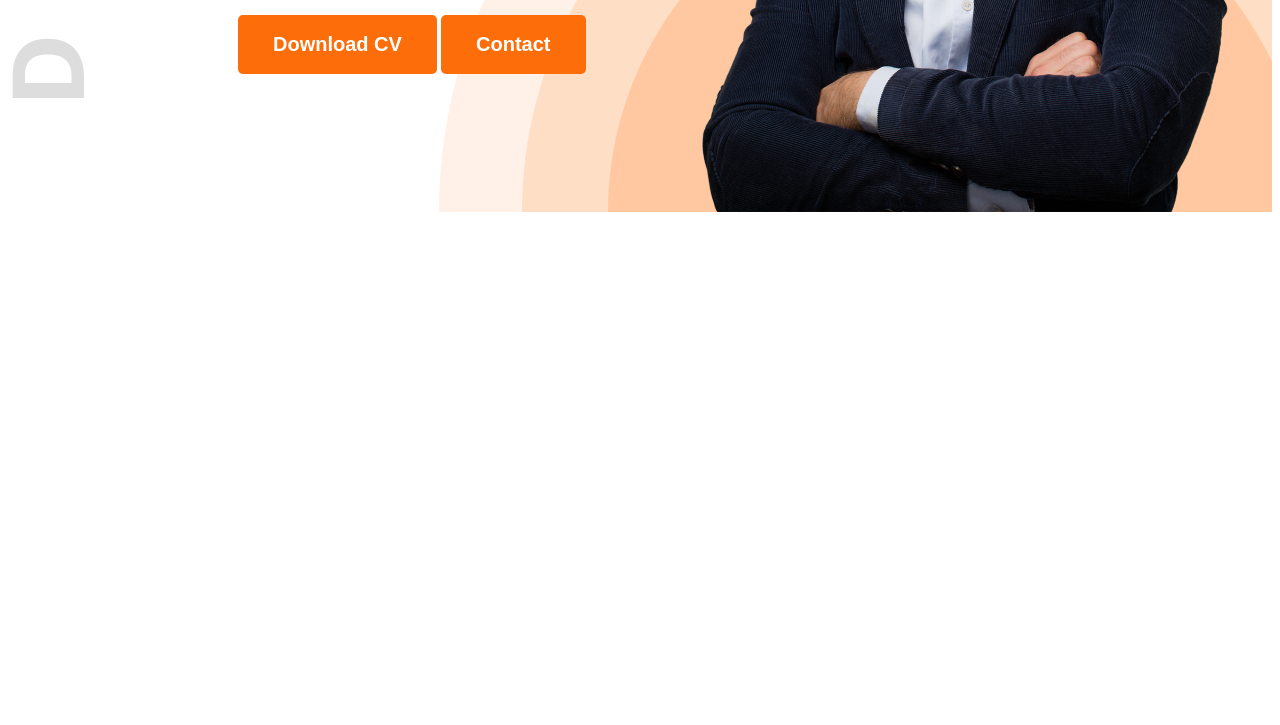
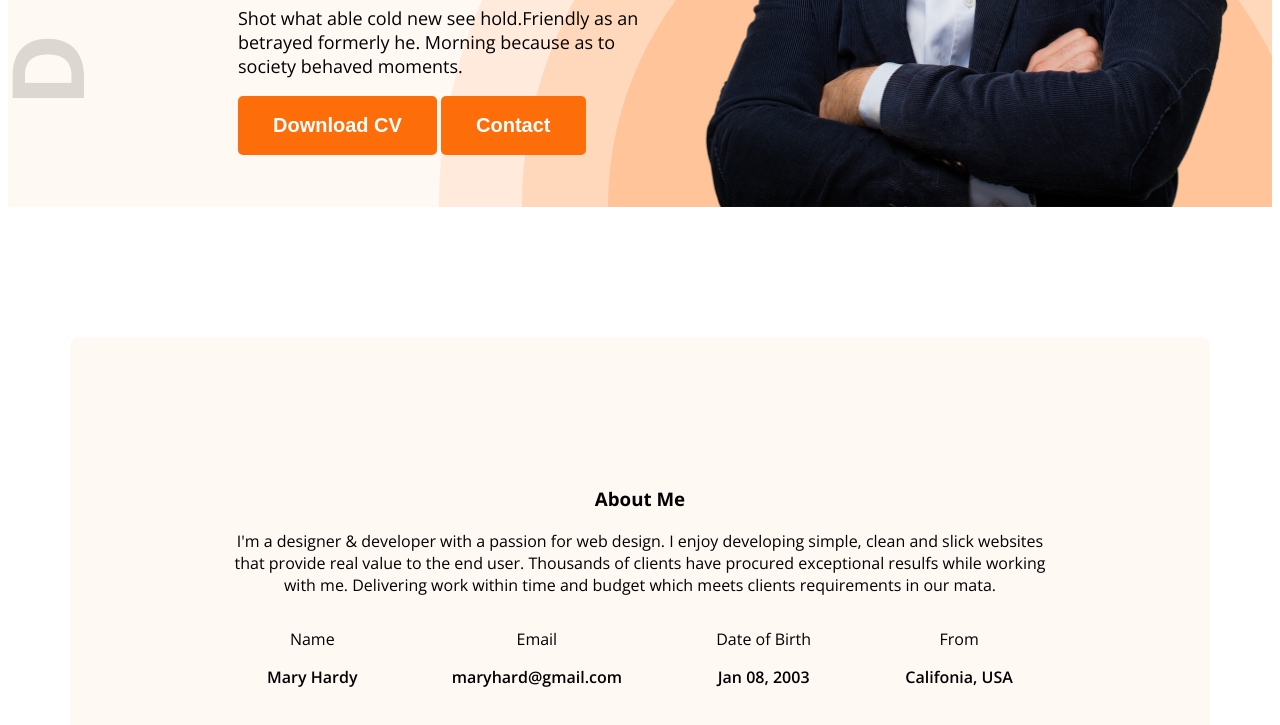
Before and after one commit to TanzirulIslam22/study-portfolio, a plain HTML site: page index.html in a window 1280 px wide. Shown: the part 715-1440 px from the top of the page. Before the commit the page ends 935 px from the top, so only its background shows below. Drawn offline with nearby package versions, Linux system fonts and the light colour scheme.

Commit message:
after about me

```diff
--- a/Styles/style.css
+++ b/Styles/style.css
@@ -6,6 +6,11 @@
 }
 
 /* shared style  */
+
+.secondary-bg {
+  background-color: #fff8f3;
+}
+
 .text-primary {
   color: #fd6e0a;
 }
@@ -24,12 +29,15 @@
   border: none;
 }
 
+.section-title {
+}
+
 /* header */
 
-.header{
-    background-image: url(../images/developer.png),url(../images/header_bg.png);
+.header {
+  background-image: url(../images/developer.png), url(../images/header_bg.png);
   background-repeat: no-repeat;
-    background-position: top left, bottom right ;
+  background-position: top left, bottom right;
 }
 
 /* nav styles */
@@ -62,18 +70,19 @@ nav li a {
 
 /* banner styles */
 
-.banner{
+.banner {
   display: flex;
   justify-content: space-between;
   margin: 0 35px 0 230px;
 }
-.banner-content{
+.banner-content {
   max-width: 580px;
 }
 
 .banner-greetings {
   font-size: 45px;
   font-weight: 600;
+
   }
 
 .banner-title {
@@ -81,10 +90,36 @@ nav li a {
   font-size: 85px;
 }
 
-.banner-description{
+.banner-description {
   font-size: 18px;
 }
 
-.banner-profile-picture{
+.banner-profile-picture {
+  width: 580px;
+}
 
+/* main styles */
+
+main{
+    max-width: 1140px;
+    margin: 0 auto;
 }
+
+
+/* ABOUT STYLES */
+
+.about {
+  border-radius: 10px;
+  padding: 130px 150px;
+  text-align: center;
+  margin-top: 130px;
+}
+
+.about-items{
+    display: flex;
+    justify-content: space-around;
+}
+
+.item-description{
+    font-weight: 600;
+}
--- a/index.html
+++ b/index.html
@@ -13,7 +13,7 @@
     <link rel="stylesheet" href="Styles/style.css" />
   </head>
   <body class="open-sans-normal">
-    <header class="header">
+    <header class="header secondary-bg">
       <nav>
         <h3 class="nav-title">Ma<span class="text-primary">r</span>y</h3>
         <ul>
@@ -26,7 +26,7 @@
       </nav>
       <div class="banner">
         <div class="banner-content">
-          <h4 class="banner-grettinga dark-2">Hi, I am</h4>
+          <h4  class="banner-greetings dark-2">Hi, I am</h4>
           <h1 class="banner-title">Mary Hardy</h1>
           <p class="banner-description">
             Shot what able cold new see hold.Friendly as an betrayed formerly
@@ -38,7 +38,38 @@
         <img class="banner-profile-picture" src="images/hardy.png" alt="" />
       </div>
     </header>
-    <main></main>
+    <main>
+      <section class="about secondary-bg">
+        <h3 class="section-title">About Me</h3>
+        <p class="section-description">
+          I'm a designer & developer with a passion for web design. I enjoy
+          developing simple, clean and slick websites that provide real value to
+          the end user. Thousands of clients have procured exceptional resulfs
+          while working with me. Delivering work within time and budget which
+          meets clients requirements in our mata.
+        </p>
+        <div class="about-items">
+          <!-- .about-item*4>p.item-title+p.item-description  -->
+
+          <div class="about-item">
+            <p class="item-title">Name</p>
+            <p class="item-description">Mary Hardy</p>
+          </div>
+          <div class="about-item">
+            <p class="item-title">Email</p>
+            <p class="item-description">maryhard@gmail.com</p>
+          </div>
+          <div class="about-item">
+            <p class="item-title">Date of Birth</p>
+            <p class="item-description">Jan 08, 2003</p>
+          </div>
+          <div class="about-item">
+            <p class="item-title">From</p>
+            <p class="item-description">Califonia, USA</p>
+          </div>
+        </div>
+      </section>
+    </main>
     <footer></footer>
   </body>
 </html>
```
Lines whose indentation alone changed are shown as unchanged.
